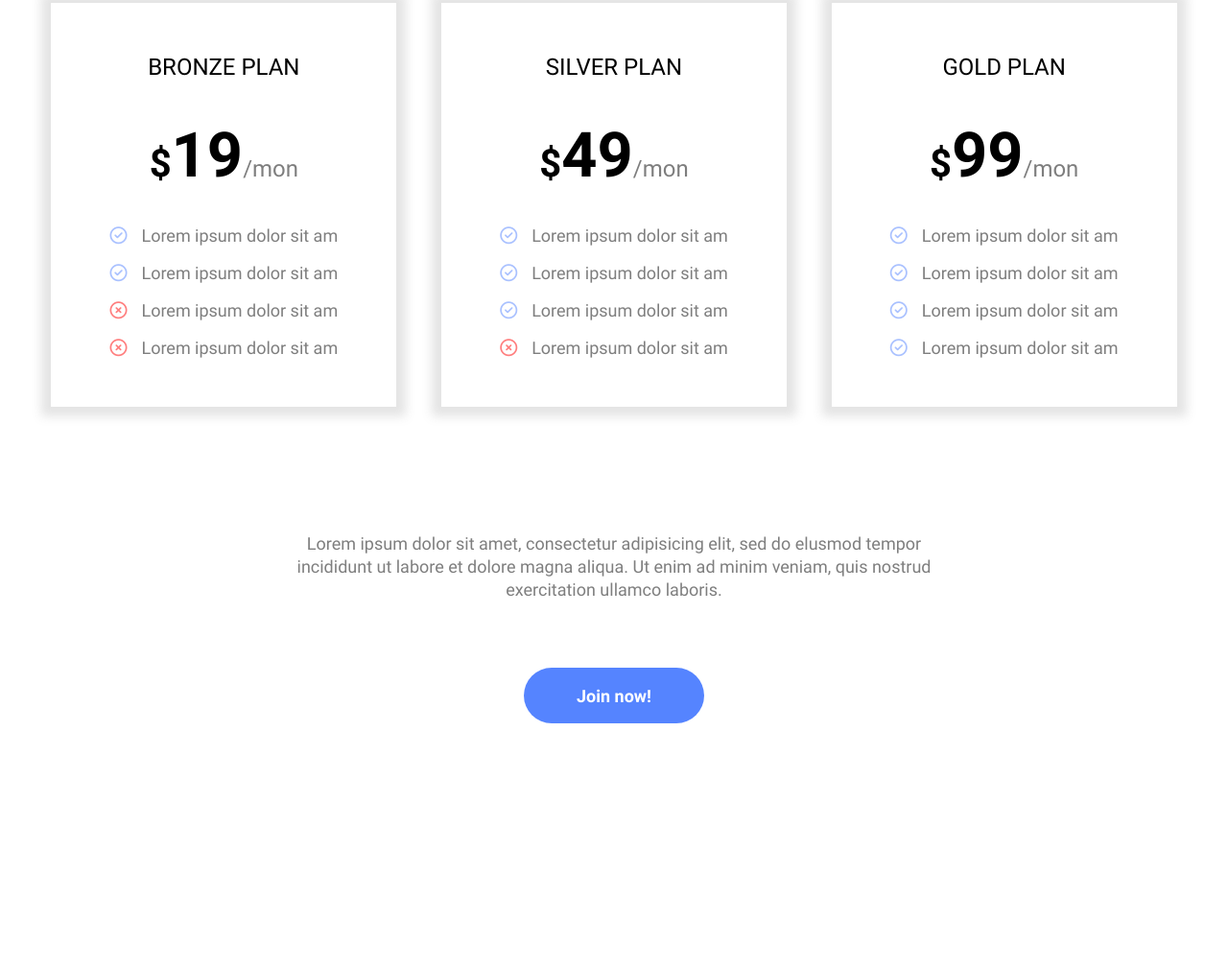
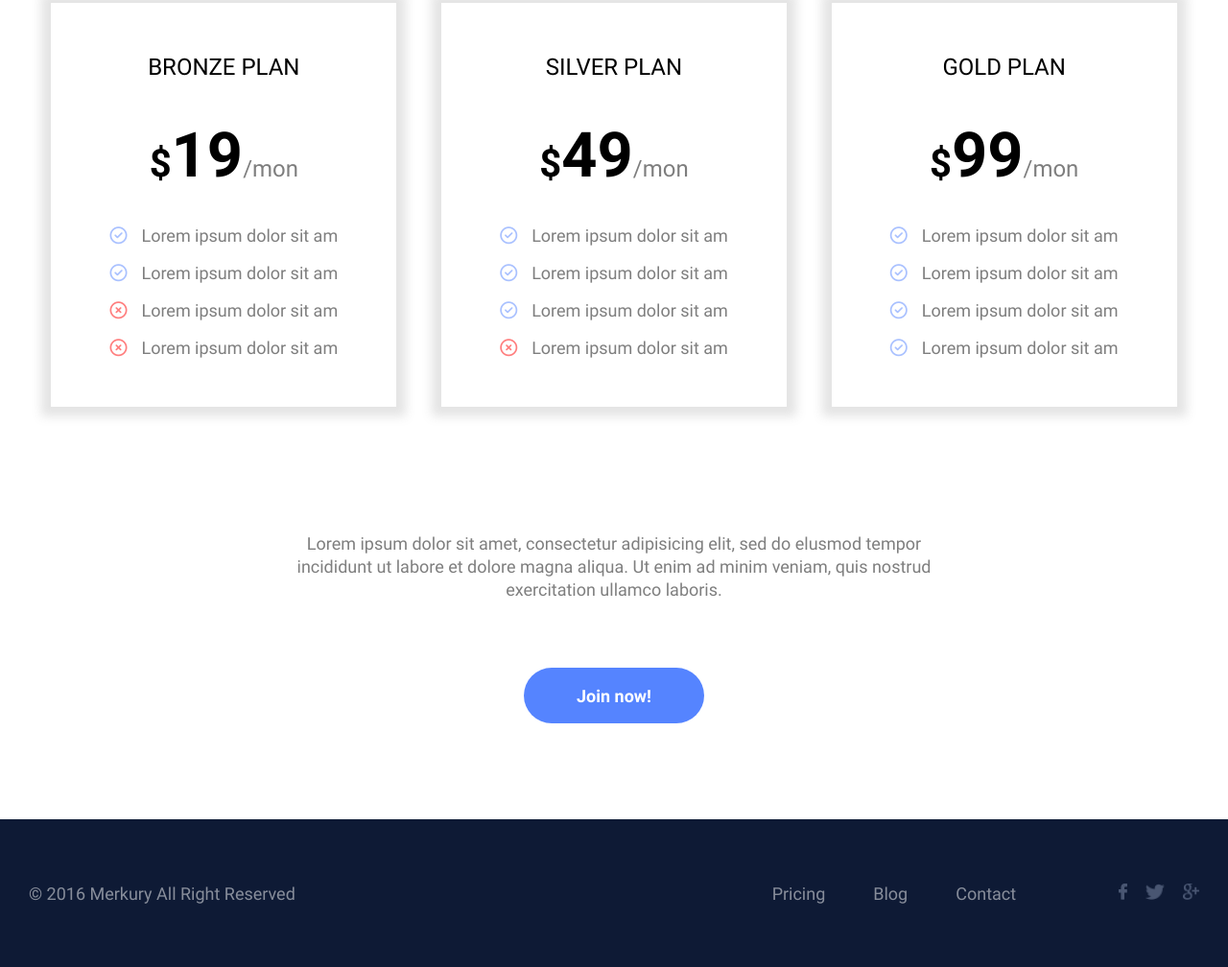
Before and after one commit to bogachenkopetr/merkury, a plain HTML site: page index.html in a window 1280 px wide. Shown: the part 4527-5535 px from the top of the page at 96% size. Before the commit the page ends 5381 px from the top, so only its background shows below. Drawn offline with nearby package versions, Linux system fonts and the light colour scheme.

Commit message:
создал секцию footer

```diff
--- a/index.html
+++ b/index.html
@@ -173,6 +173,24 @@
         </div>
     </section>
 
+    <footer class="footer">
+        <div class="section_inner">
+            <div class="wrapper_footer">
+                <div class="footer_logo">&#169; 2016 Merkury All Right Reserved</div>
+                <ul class="footer_menu">
+                    <li><a href="#" title="Pricing">Pricing</a></li>
+                    <li><a href="#" title="Blog">Blog</a></li>
+                    <li><a href="#" title="Contact">Contact</a></li>
+                </ul>
+                <div class="footer_brands">
+                    <img src="img/facebook.png" alt="">
+                    <img src="img/twitter.png" alt="">
+                    <img src="img/google.png" alt="">
+                </div>
+            </div>
+        </div>
+    </footer>
+
     <script
     src="https://code.jquery.com/jquery-3.4.1.js"
     integrity="sha256-WpOohJOqMqqyKL9FccASB9O0KwACQJpFTUBLTYOVvVU="
--- /dev/null
+++ b/scss/footer.scss
@@ -0,0 +1,75 @@
+.footer {
+    background: $dark-blue;
+}
+
+.wrapper_footer {
+    display: flex;
+    justify-content: space-between;
+    opacity: 0.5;
+    color: $white;
+    padding: 30px 0;
+    font: normal 14px 'roboto';
+
+    @media screen and (min-width: 768px) {
+        padding: 40px 0;
+        font-size: 16px;
+    }
+
+    @media screen and (min-width: 992px) {
+        font-size: 18px;
+        padding: 50px 0;
+    }
+
+    @media screen and (min-width: 1200px) {
+        padding: 65px 0;
+    }
+}
+
+.footer_menu {
+    margin-left: 20px;
+
+    @media screen and (min-width: 768px) {
+        display: flex;
+        margin-left: 140px;
+    }
+
+    @media screen and (min-width: 992px) {
+        margin-left: 230px;
+    }
+
+    @media screen and (min-width: 1200px) {
+        margin-left: 440px;
+    }
+
+     a {
+        color: $white;
+        padding-right: 5px;
+
+        @media screen and (min-width: 768px) {
+            padding-right: 30px;
+        }
+
+        @media screen and (min-width: 992px) {
+            padding-right: 50px;
+        }
+    }
+}
+
+.footer_brands {
+    img {
+        padding-left: 15px;
+        height: 13px;
+
+        @media screen and (min-width: 768px) {
+            height: 15px;
+        }
+
+        @media screen and (min-width: 992px) {
+            height: 17px;
+        }
+
+        &:first-child {
+            padding-left: 0;
+        }
+    }
+}
--- a/scss/style.scss
+++ b/scss/style.scss
@@ -7,3 +7,4 @@
 @import 'drag-drop';
 @import 'powerfull';
 @import 'pricing';
+@import 'footer';
```
Also changed, not shown: css/style.css, 1 other file.
